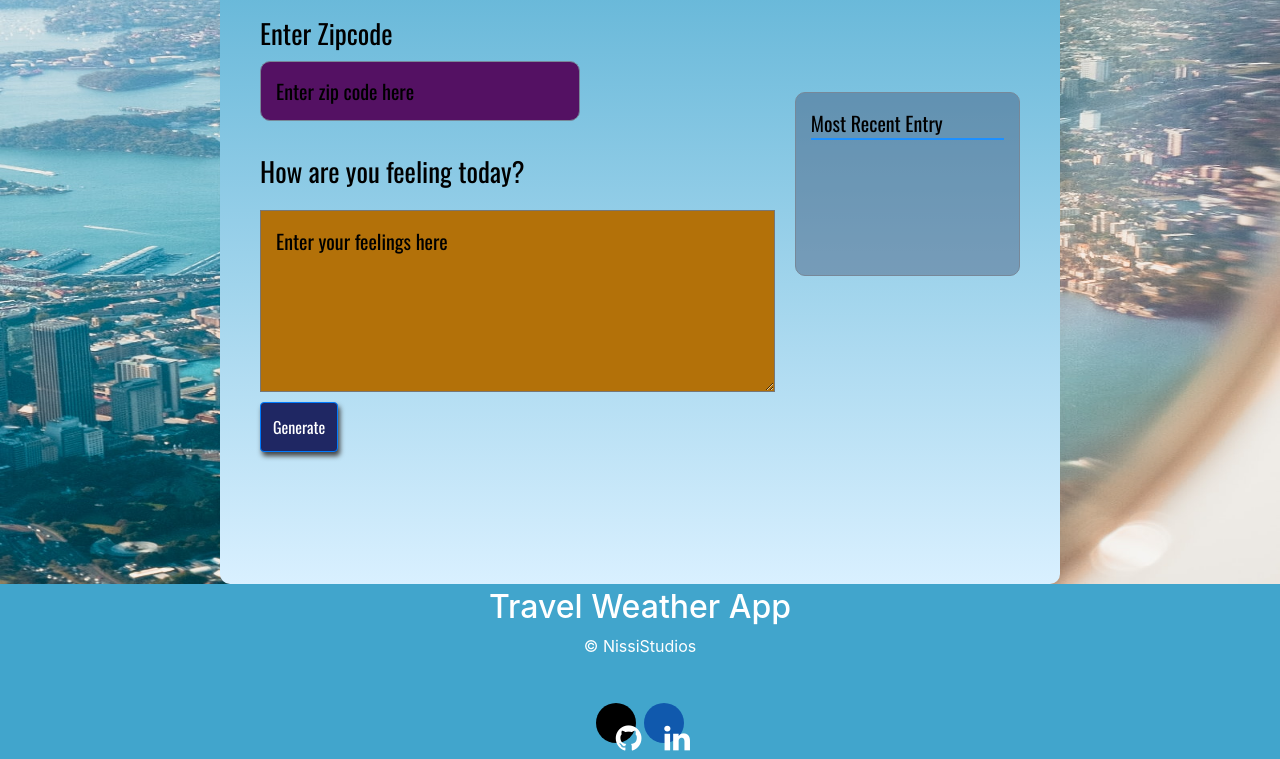
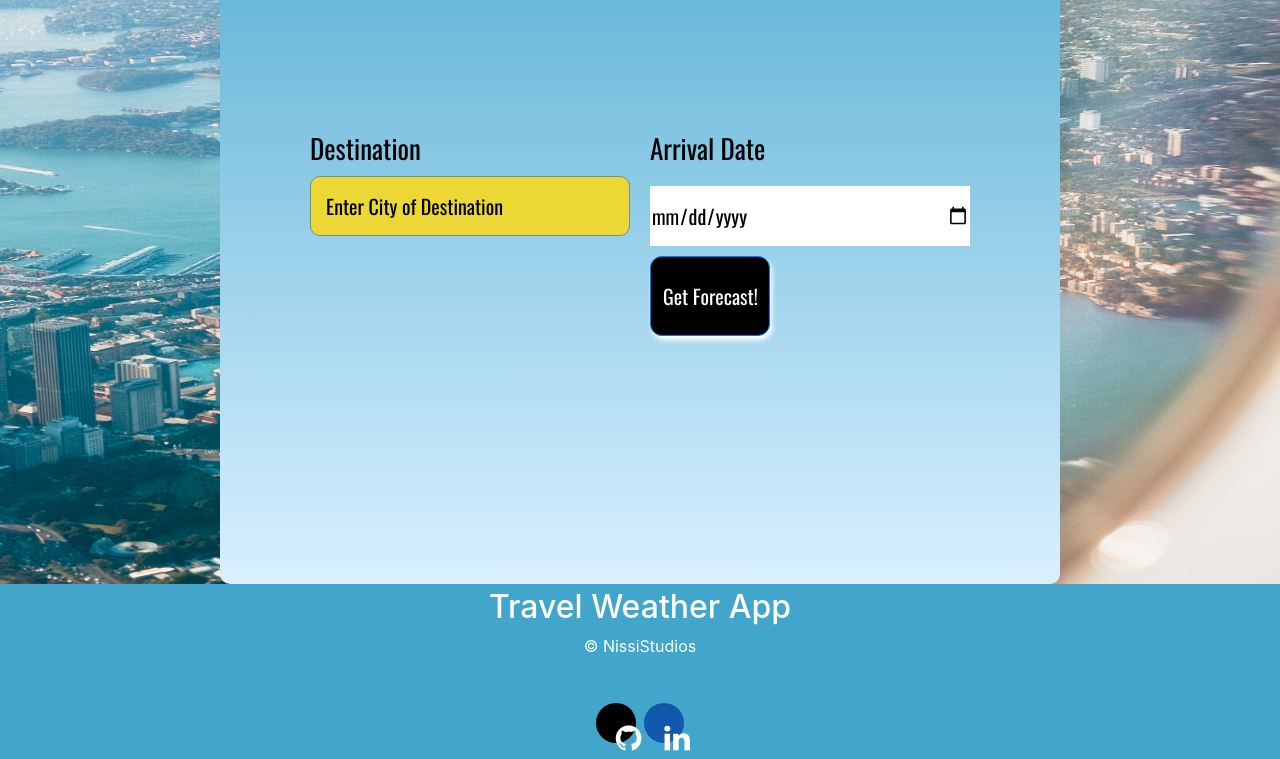
Before and after one commit to nissichima/Travel-App, a plain HTML site: page web/index.html in a window 1280 px wide. Shown: the part 216-975 px from the top of the page. Drawn offline with nearby package versions, Linux system fonts and the light colour scheme; a web font is replaced by a local one.

Commit message:
stle changes

```diff
--- a/web/index.html
+++ b/web/index.html
@@ -15,26 +15,19 @@
       <h1 class="display-4">Travel Weather App</h1>
   </div>
   <div class ="holder zip">
-    <label for="zip">Enter Zipcode</label>
-    <input type="text" id="zip" placeholder="Enter zip code here">
+    <label for="zip">Destination</label>
+    <input type="text" id="zip" placeholder="Enter City of Destination">
   </div>
   <div class ="holder feel">
       <div class="feel_box">
-          <label for="feelings">How are you feeling today?</label>
+          <label for="feelings">Arrival Date</label>
       </div>
       <div class="feel_box">
-          <textarea class= "myInput" id="feelings" placeholder="Enter your feelings here" rows="5"></textarea>
+          <input type="date" name="date" id="date" class="date" min="0" required>
       </div>
       <div class="feel_box">
-          <button class="btn btn-primary float-right" id="generate" type = "submit" > Generate </button>
+          <button class="btn btn-primary float-right" id="generate" type = "submit" > Get Forecast! </button>
       </div>
-  </div>
-  <div class ="holder entry">
-    <div class = "title">Most Recent Entry</div>
-   <div id = "entryHolder">
-    <div id = "date"></div>
-   <div id = "temp"></div>
-   <div id = "content"></div>
   </div>
   </div>
   </div>
--- a/web/style.css
+++ b/web/style.css
@@ -1,20 +1,20 @@
 button{
-    width: 100px;
+    width: 150px;
     height: 50px;
     background: #612073;
     color: #ffe940;
     font-size: 26px;
     font-family: 'Oswald', sans-serif;
     border: none;
-    box-shadow: 2px 4px 5px #444;
+    box-shadow: 2px 4px 5px white;
 }
 .btn btn-primary float-right{
-   background: #ffe940;
+   background-color: yellow;
+
 }
-
 h1{
     font-size: 36px;
-    font-color: white;
+    font-color: black;
 }
 
 /* Reset style for HTML element on active to have no border*/
@@ -60,12 +60,14 @@ body{
 label{
     display:block;
     font-size: 27px;
+    color:;
 }
 
 /* for heading part */
 .display-4{
-    color: #ffffff;
+    color: black;
     font-size: 65px;
+    text-align: center;
 
 }
 footer {
@@ -122,32 +124,38 @@ input{
 /* for feeling enter part */
 .feel_box{
     display: flex;
-    flex-direction: column;
+    flex-direction: row;
     padding-bottom: 10px;
 }
 #feelings{
     width: auto;
     padding: 15px;
+    background-color:white;
 }
 textarea{
-    background:#b37109;
+    background:black;
     font-size: 20px;
     font-family: 'Oswald', sans-serif;
 }
 
 #generate{
     width: fit-content;
-    background-color: #1f2763;
+    height:80px;
+    width:120px;
+    font-size: 20px;
+    border-radius: 12px;
+    background-color: black;
 
 }
+.div.feel_box{
+    background-color: white;
+}
+input[type="date"], textarea {
 
+  background-color : white;
+
+}
 /* for most recent entry part */
-.entry{
-    background: rgba(59, 74, 107, .4);
-    border: lightslategray solid 1px;
-    border-radius: 0.5em;
-    padding: 15px;
-}
 .title{
     border-bottom: dodgerblue solid 2px;
 }
@@ -170,7 +178,7 @@ textarea{
 }
 
 #zip{
-    background: #541163;
+    background: #ebd834;
 }
 
 
@@ -197,7 +205,7 @@ textarea{
 @media (min-width: 800px) {
     #app{
         display: flex;
-        flex-flow: column wrap;
+        flex-flow: row wrap;
         /* different than small devices */
         margin-left: 11em;
         margin-right: 11em;
```
